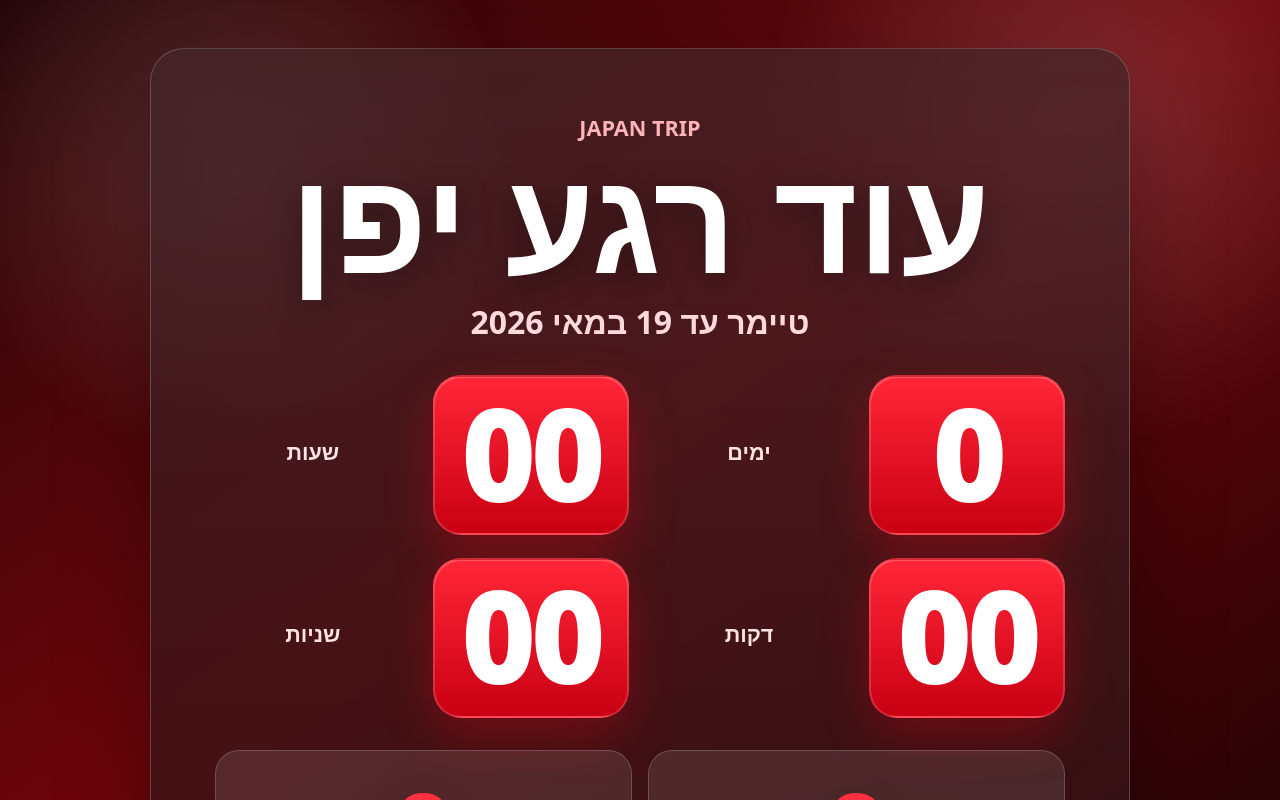
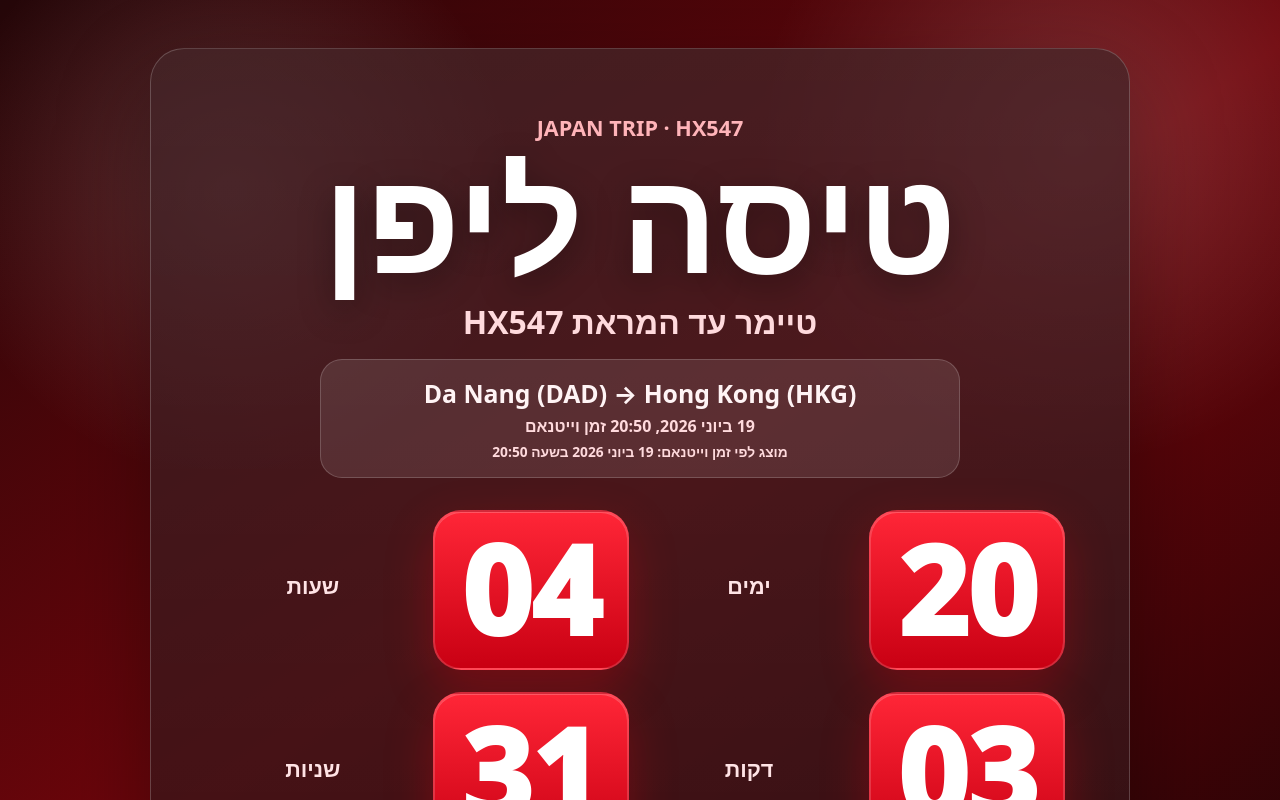
Before and after one commit to waterandearth-com/teleagent, a Next.js app: page /japantrip in a window 1280 px wide. Shown: the top 800 px of the page. Built offline with nearby package versions, Linux system fonts and the light colour scheme.

Commit message:
Update Japan trip countdown for HX547

```diff
--- a/app/globals.css
+++ b/app/globals.css
@@ -91,10 +91,36 @@ button {
 }
 
 .japan-trip-target {
-  margin: 1.1rem 0 2rem;
+  margin: 1.1rem 0 1rem;
   color: #ffdadd;
   font-size: clamp(1.15rem, 3vw, 2rem);
   font-weight: 800;
+}
+
+.japan-trip-flight {
+  display: grid;
+  gap: 0.3rem;
+  width: min(100%, 640px);
+  margin: 0 auto 2rem;
+  padding: 1rem 1.2rem;
+  border: 1px solid rgba(255, 255, 255, 0.18);
+  border-radius: 22px;
+  color: #fff4f5;
+  background: rgba(255, 255, 255, 0.1);
+}
+
+.japan-trip-flight strong {
+  font-size: clamp(1.05rem, 2.6vw, 1.55rem);
+}
+
+.japan-trip-flight span,
+.japan-trip-flight small {
+  color: #ffdadd;
+  font-weight: 800;
+}
+
+.japan-trip-flight small {
+  font-size: 0.86rem;
 }
 
 .japan-trip-countdown {
--- a/app/japantrip/page.tsx
+++ b/app/japantrip/page.tsx
@@ -1,12 +1,11 @@
 "use client";
 
-import { useEffect, useMemo, useState } from "react";
+import { useEffect, useState } from "react";
 
-const dayMs = 24 * 60 * 60 * 1000;
-
-function targetForCurrentMonth(now: Date) {
-  return new Date(now.getFullYear(), now.getMonth(), 19, 0, 0, 0, 0);
-}
+const flightTarget = new Date("2026-06-19T20:50:00+07:00");
+const flightCode = "HX547";
+const flightRoute = "Da Nang (DAD) → Hong Kong (HKG)";
+const flightTime = "19 ביוני 2026, 20:50 זמן וייטנאם";
 
 function pad(value: number) {
   return String(value).padStart(2, "0");
@@ -31,6 +30,12 @@ function businessDaysUntil(target: Date, now: Date) {
   return count;
 }
 
+function calendarDaysUntil(target: Date, now: Date) {
+  const start = new Date(now.getFullYear(), now.getMonth(), now.getDate(), 0, 0, 0, 0);
+  const end = new Date(target.getFullYear(), target.getMonth(), target.getDate(), 0, 0, 0, 0);
+  return Math.max(0, Math.round((end.getTime() - start.getTime()) / 86400000));
+}
+
 function countdownParts(target: Date, now: Date) {
   const remainingMs = Math.max(0, target.getTime() - now.getTime());
   const totalSeconds = Math.floor(remainingMs / 1000);
@@ -44,15 +49,17 @@ function countdownParts(target: Date, now: Date) {
 
 export default function JapanTripPage() {
   const [now, setNow] = useState<Date | null>(null);
-  const displayNow = now ?? new Date();
-  const target = useMemo(() => targetForCurrentMonth(displayNow), [displayNow]);
+  const target = flightTarget;
   const parts = now ? countdownParts(target, now) : { days: 0, hours: 0, minutes: 0, seconds: 0 };
-  const calendarDays = now ? Math.max(0, Math.ceil((target.getTime() - now.getTime()) / dayMs)) : 0;
+  const calendarDays = now ? calendarDaysUntil(target, now) : 0;
   const businessDays = now && now < target ? businessDaysUntil(target, now) : 0;
-  const targetLabel = target.toLocaleDateString("he-IL", {
+  const targetLabel = target.toLocaleString("he-IL", {
     day: "numeric",
     month: "long",
-    year: "numeric"
+    year: "numeric",
+    hour: "2-digit",
+    minute: "2-digit",
+    timeZone: "Asia/Ho_Chi_Minh"
   });
 
   useEffect(() => {
@@ -64,9 +71,14 @@ export default function JapanTripPage() {
   return (
     <main className="japan-trip-page" dir="rtl">
       <section className="japan-trip-panel" aria-label="טיימר לנסיעה ליפן">
-        <p className="japan-trip-kicker">Japan Trip</p>
-        <h1>עוד רגע יפן</h1>
-        <p className="japan-trip-target">טיימר עד {targetLabel}</p>
+        <p className="japan-trip-kicker">Japan Trip · {flightCode}</p>
+        <h1>טיסה ליפן</h1>
+        <p className="japan-trip-target">טיימר עד המראת {flightCode}</p>
+        <div className="japan-trip-flight">
+          <strong>{flightRoute}</strong>
+          <span>{flightTime}</span>
+          <small>מוצג לפי זמן וייטנאם: {targetLabel}</small>
+        </div>
 
         <div className="japan-trip-countdown" aria-live="polite">
           <span>{parts.days}</span>
```
